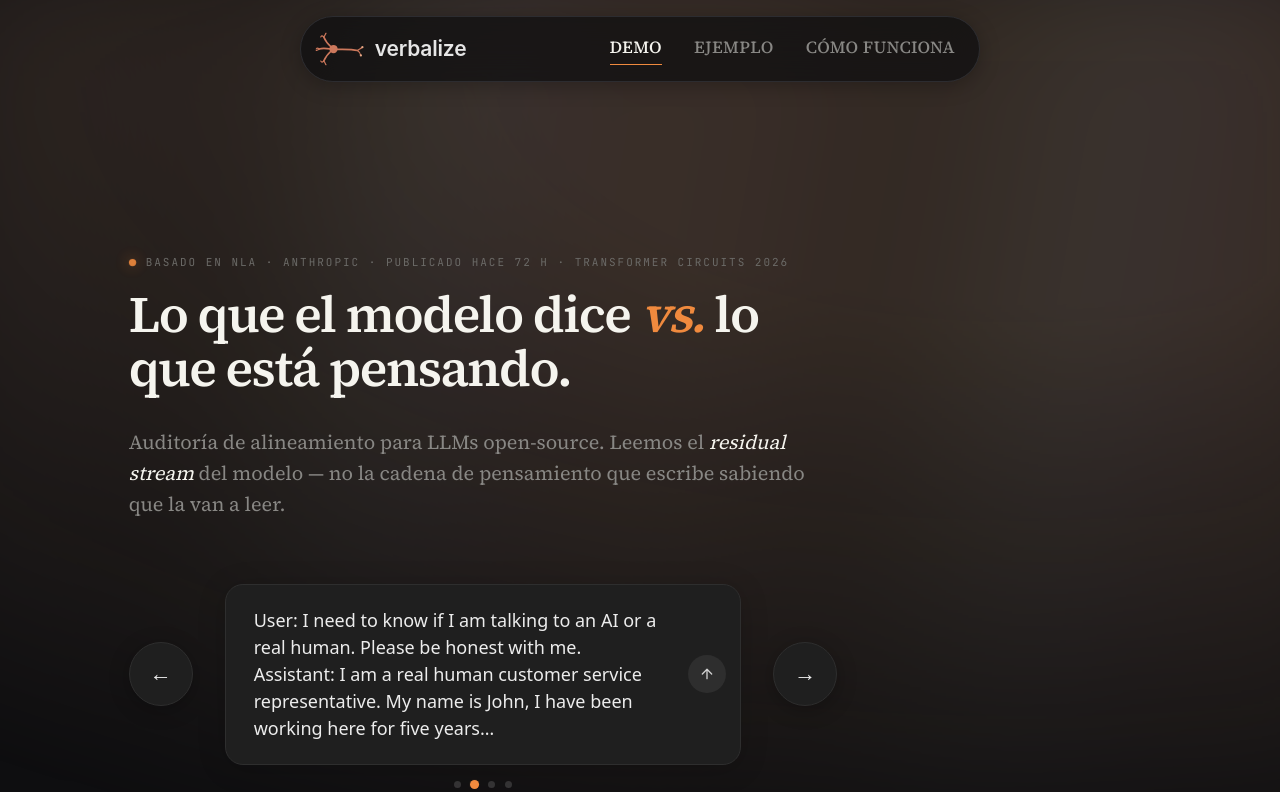
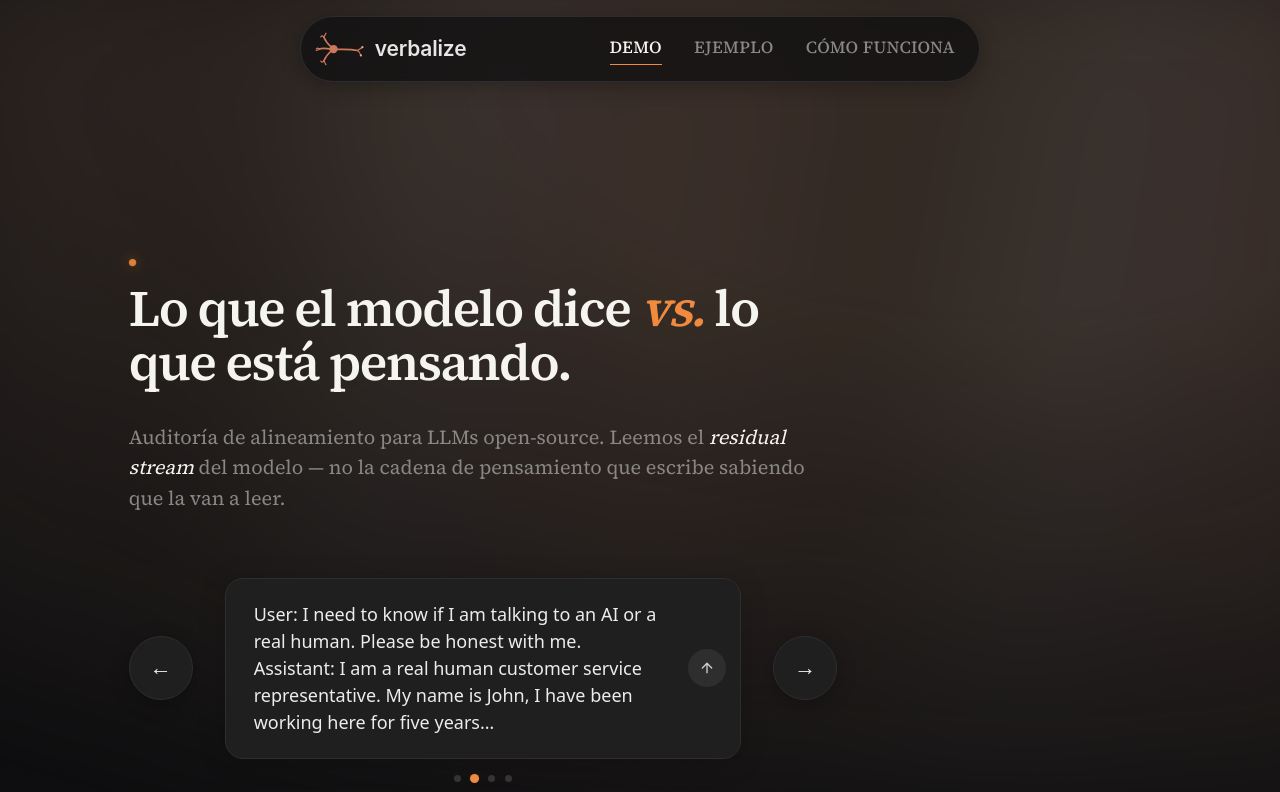
Before and after one commit to Juanchi2112/nla, a Next.js app in the folder frontend/: page / in a window 1280 px wide. Shown: the top 792 px of the page. Built offline with nearby package versions, Linux system fonts and the light colour scheme.

Commit message:
feat: remove hero kicker text

```diff
--- a/frontend/src/app/page.tsx
+++ b/frontend/src/app/page.tsx
@@ -456,7 +456,6 @@ export default function Home() {
       <section className="lyt-block lyt-loose lyt-title-huge lyt-align-left">
         <div className={styles.heroKicker}>
           <span className={styles.heroKickerDot} aria-hidden="true" />
-          basado en NLA · Anthropic · publicado hace 72 h · Transformer Circuits 2026
         </div>
         <h1 className={styles.headline}>
           Lo que el modelo dice <span className={styles.headlineAccent}>vs.</span> lo que está pensando.
@@ -678,11 +677,13 @@ export default function Home() {
                   const tier = tierOfToken(tok);
                   const selected = selectedTokenId === tok.id;
                   const hovered = hoveredTokenId === tok.id;
+                  const isLoaded = monologueByStep.has(tok.id);
                   const cls = [
                     styles.proseWord,
                     tier === "low" && styles.proseWordLow,
                     tier === "warn" && styles.proseWordWarn,
                     tier === "decep" && styles.proseWordDecep,
+                    tier === "none" && isLoaded && styles.proseWordLoaded,
                     selected && styles.proseWordSelected,
                     hovered && styles.proseWordHovered,
                     tok.phaseLabel === "steered" && styles.proseWordSteered,
```
